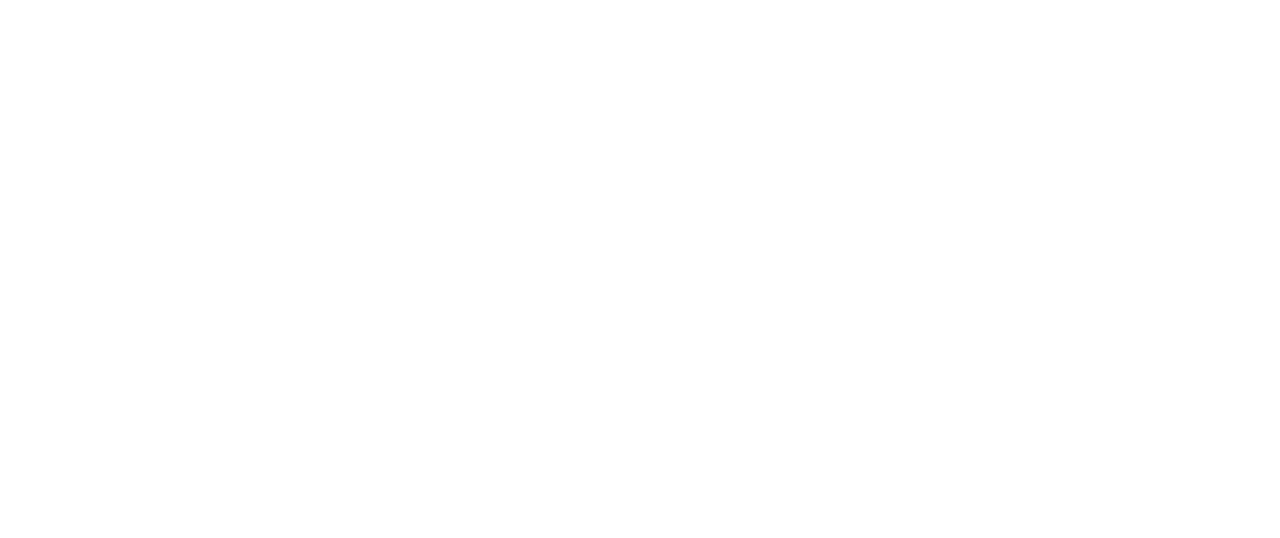
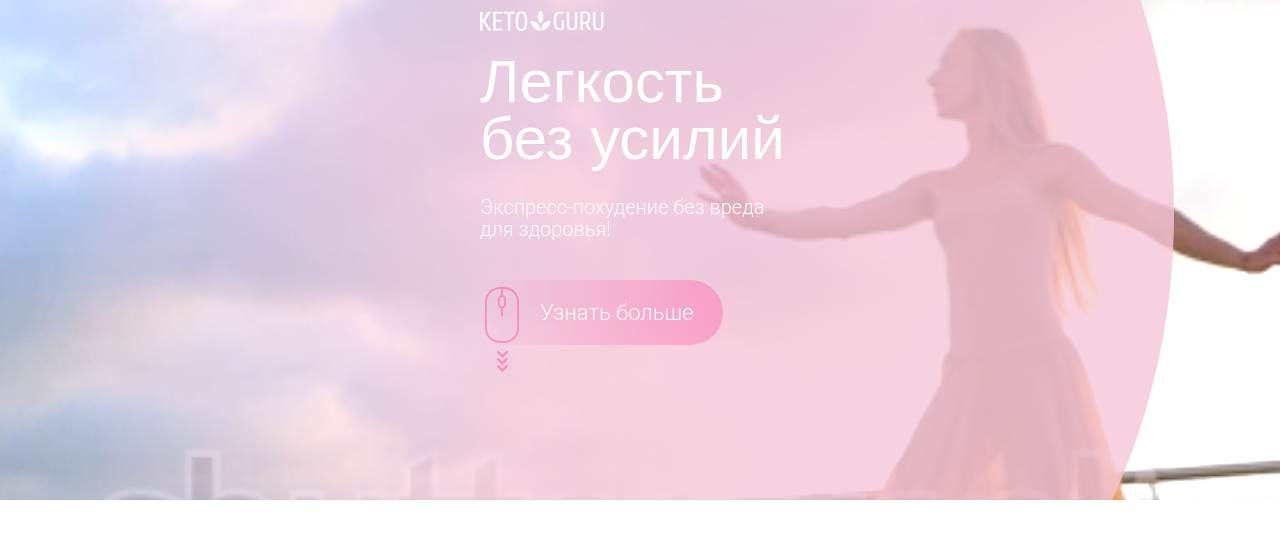
Before and after one commit to Gallows-bird/keto-guru, a website: page src/index.html in a window 1280 px wide. Drawn offline with nearby package versions, Linux system fonts and the light colour scheme; files that its build step writes are made by us from their sources; a web font is replaced by a local one.

Commit message:
Header markup

```diff
--- a/gulp/version.json
+++ b/gulp/version.json
@@ -1,3 +1,3 @@
 {
-    "main": "20220318113642"
+    "main": "20220318162456"
 }
--- a/src/index.html
+++ b/src/index.html
@@ -4,6 +4,11 @@
   <meta charset="UTF-8">
   <meta http-equiv="X-UA-Compatible" content="IE=edge">
   <meta name="viewport" content="width=device-width, initial-scale=1.0">
+  <link rel="preconnect" href="https://fonts.googleapis.com">
+  <link rel="preconnect" href="https://fonts.gstatic.com" crossorigin>
+  <link href="https://fonts.googleapis.com/css2?family=Playfair+Display:ital,wght@1,400;1,700&display=swap"
+        rel="stylesheet">
+  <link href="https://fonts.googleapis.com/css2?family=Roboto:wght@300;400;700&display=swap" rel="stylesheet">
   <link rel="stylesheet" href="css/style.min.css">
   <title>KETO GURU</title>
 </head>
@@ -11,11 +16,19 @@
 <header class="header">
   <section class="header-section">
     <div class="container">
-
+      <img src="/img/logo.png" alt="Logo" class="header__logo">
+      <div class="header__heading">
+        <p class="header__heading-text">Легкость</p>
+        <p class="header__heading-text">без усилий</p>
+      </div>
+      <p class="header__text">
+        Экспресс-похудение без вреда для здоровья!
+      </p>
+      <a href="#" class="header__button">Узнать больше</a>
     </div>
   </section>
 </header>
 
-  <script src="js/app.js"></script>
+<script src="js/app.js"></script>
 </body>
 </html>
--- a/src/scss/style.scss
+++ b/src/scss/style.scss
@@ -1,2 +1,88 @@
 @import "_normalize.scss";
 @import "_fonts.scss";
+
+.header {
+  background: url("/img/background-header-pink.png") no-repeat 100% top, url("/img/header-girl.png") no-repeat center top;
+  min-height: 500px;
+  z-index: 50;
+  color: #fff;
+  font-family: "Roboto Light";
+}
+
+.container {
+  width: 320px;
+  padding: 10px 10px 0 10px;
+  margin: 0 auto;
+}
+
+.header__logo {
+  display: block;
+  width: auto;
+  margin-right: auto;
+  margin-bottom: 34px;
+}
+
+.header__heading-text {
+  margin-top: 0;
+  margin-bottom: 23px;
+  font-family: Playfair Display, sans-serif;
+  font-size: 60px;
+  line-height: 34px;
+
+  &:last-child {
+    margin: 0;
+  }
+}
+
+.header__heading {
+  margin-bottom: 40px;
+}
+
+.header__text {
+  font-size: 20px;
+  line-height: 22px;
+  max-width: 300px;
+  margin: 0 0 60px 0;
+}
+
+.header__button {
+  padding: 20px 30px 20px 60px;
+  position: relative;
+  background: linear-gradient(90deg, rgba(2,0,36,0) 0%, rgba(255,92,161, 0.4) 100%);
+  text-decoration: none;
+  color: #fff;
+  border-radius: 50px;
+  font-size: 22px;
+  line-height: 26px;
+  &::before {
+    content: url("/img/mouse.png");
+    position: absolute;
+    top: 7px;
+    left: 5px;
+  }
+}
+
+@media (min-width: 480px) {
+  .header {
+    background: url("/img/background-header-pink.png") no-repeat 110% top, url("/img/header-girl.png") no-repeat center top;
+  }
+}
+
+@media (min-width: 768px) {
+  .header {
+    background: url("/img/background-header-pink.png") no-repeat 160% top, url("/img/header-girl-big.png") no-repeat center top;
+
+  }
+}
+
+@media (min-width: 980px) {
+  .header {
+    background: url("/img/background-header-pink.png") no-repeat 180% top, url("/img/header-girl-big.png") no-repeat center top;
+  }
+}
+
+@media (min-width: 1200px) {
+  .header {
+    background: url("/img/background-header-pink.png") no-repeat left top, url("/img/header-girl-big.png") no-repeat center top;
+  }
+}
```
Also changed, not shown: asset/index.html (+15 -2 lines), asset/css/style.css, asset/css/style.min.css, asset/img/background-girl.jpg (added), asset/img/background-header-pink.png (renamed from asset/img/background-pink.png), asset/img/header-girl-big.png (added), asset/img/header-girl.png (added), asset/img/logo.png (added), asset/img/mouse.png (added), src/img/background-girl.jpg (added), src/img/background-header-pink.png (renamed from src/img/background-pink.png), src/img/header-girl-big.png (added), src/img/header-girl.png (added), src/img/logo.png (added), 1 more files.
